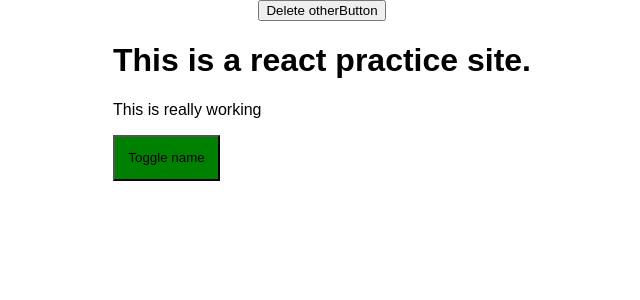
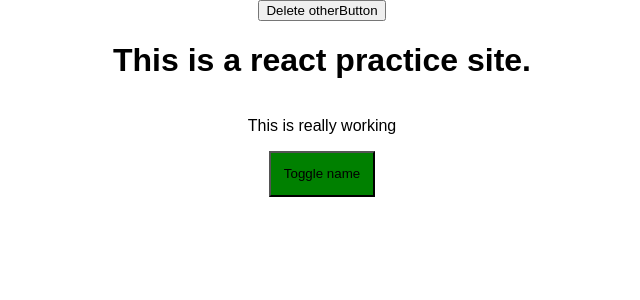
Before and after one commit to pldvd/complete-react-guide, a React (Create React App) app: page / in a window 1280 px wide. Shown: the top 300 px of the page, without its empty margins (318-958 px from the left). Built offline with nearby package versions, Linux system fonts and the light colour scheme.

Commit message:
return adjecent JSX elements from PersonsController by returning and array

```diff
--- a/src/components/PersonsController/PersonsController.js
+++ b/src/components/PersonsController/PersonsController.js
@@ -29,14 +29,12 @@ const PersonsController = (props) => {
     paragraphClassList.push('bold');
   }
 
-  return (
-    <div>
-      <h1>{props.title}</h1>
-      <p className={paragraphClassList.join(' ')}>This is really working</p>
+  return ([
+      <h1>{props.title}</h1>,
+      <p className={paragraphClassList.join(' ')}>This is really working</p>,
       <StyledButton personsShown={props.showPersons} onClick={props.togglePersonHandler}>Toggle name
       </StyledButton>
-    </div>
-  )
+  ])
 
 }
 
```
